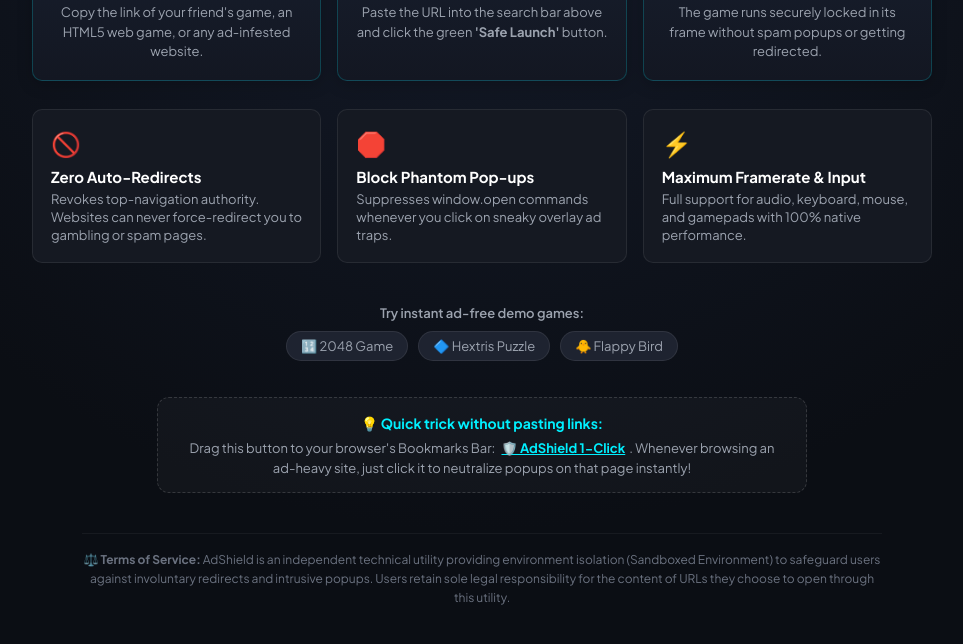
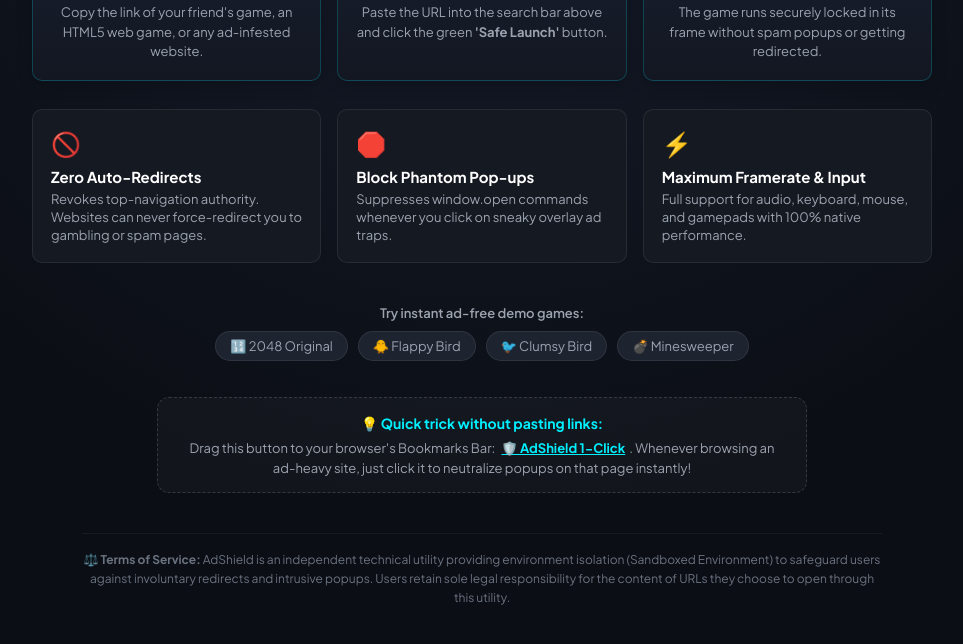
Before and after one commit to sinhhoathe/sinhhoathe.github.io, a plain HTML site: page index.html in a window 1280 px wide. Shown: the part 711-1355 px from the top of the page, without its empty margins (158-1121 px from the left). Drawn offline with Linux system fonts and the light colour scheme.

Commit message:
Replace demo games with 100% iframe-friendly tested games

```diff
--- a/index.html
+++ b/index.html
@@ -230,20 +230,23 @@
         </div>
       </div>
 
-      <!-- Quick Demo Games -->
+      <!-- Quick Demo Games (100% Tested & Iframe-Friendly) -->
       <div style="margin-top: 10px;">
         <div style="font-size: 13px; color: var(--text-muted); margin-bottom: 10px; font-weight: 600;" data-i18n="quick_demo_label">
           Try instant ad-free demo games:
         </div>
         <div class="quick-games">
-          <div class="quick-game-tag" data-url="https://play2048.co/">
-            <span data-i18n="game_2048">🔢 2048 Game</span>
-          </div>
-          <div class="quick-game-tag" data-url="https://hextris.io/">
-            <span data-i18n="game_hextris">🔷 Hextris Puzzle</span>
+          <div class="quick-game-tag" data-url="https://gabrielecirulli.github.io/2048/">
+            <span data-i18n="game_2048">🔢 2048 Original</span>
           </div>
           <div class="quick-game-tag" data-url="https://flappybird.io/">
             <span data-i18n="game_flappy">🐥 Flappy Bird</span>
+          </div>
+          <div class="quick-game-tag" data-url="https://ellisonleao.github.io/clumsy-bird/">
+            <span data-i18n="game_clumsy">🐦 Clumsy Bird</span>
+          </div>
+          <div class="quick-game-tag" data-url="https://minesweeperonline.com/">
+            <span data-i18n="game_minesweeper">💣 Minesweeper</span>
           </div>
         </div>
       </div>
--- a/js/i18n.js
+++ b/js/i18n.js
@@ -63,9 +63,10 @@ const translations = {
     feat3_desc: "Full support for audio, keyboard, mouse, and gamepads with 100% native performance.",
 
     quick_demo_label: "Try instant ad-free demo games:",
-    game_2048: "🔢 2048 Game",
-    game_hextris: "🔷 Hextris Puzzle",
+    game_2048: "🔢 2048 Original",
     game_flappy: "🐥 Flappy Bird",
+    game_clumsy: "🐦 Clumsy Bird",
+    game_minesweeper: "💣 Minesweeper",
 
     // Bookmarklet
     bookmarklet_tip: "💡 Quick trick without pasting links:",
@@ -149,9 +150,10 @@ const translations = {
     feat3_desc: "Giữ trọn vẹn âm thanh, điều khiển phím, chuột và tay cầm với hiệu năng mượt mà 100%.",
 
     quick_demo_label: "Trải nghiệm thử ngay:",
-    game_2048: "🔢 Game 2048",
-    game_hextris: "🔷 Hextris Xếp Hình",
+    game_2048: "🔢 2048 Cổ Điển",
     game_flappy: "🐥 Flappy Bird",
+    game_clumsy: "🐦 Clumsy Bird",
+    game_minesweeper: "💣 Dò Mìn",
 
     bookmarklet_tip: "💡 Mẹo nhanh không cần dán link:",
     bookmarklet_desc: "Bạn kéo nút này thả lên thanh Dấu trang (Bookmark Bar) của trình duyệt: <a id='bookmarklet-drag-link' href='#' style='color: #00F0FF; font-weight: 700; text-decoration: underline; margin: 0 4px;'>🛡️ AdShield 1-Click</a>. Mỗi khi đang ở bất kỳ trang web nào bị nhảy popup làm phiền, chỉ cần bấm nút này trên thanh Bookmark để triệt tiêu popup ngay lập tức!",
```
